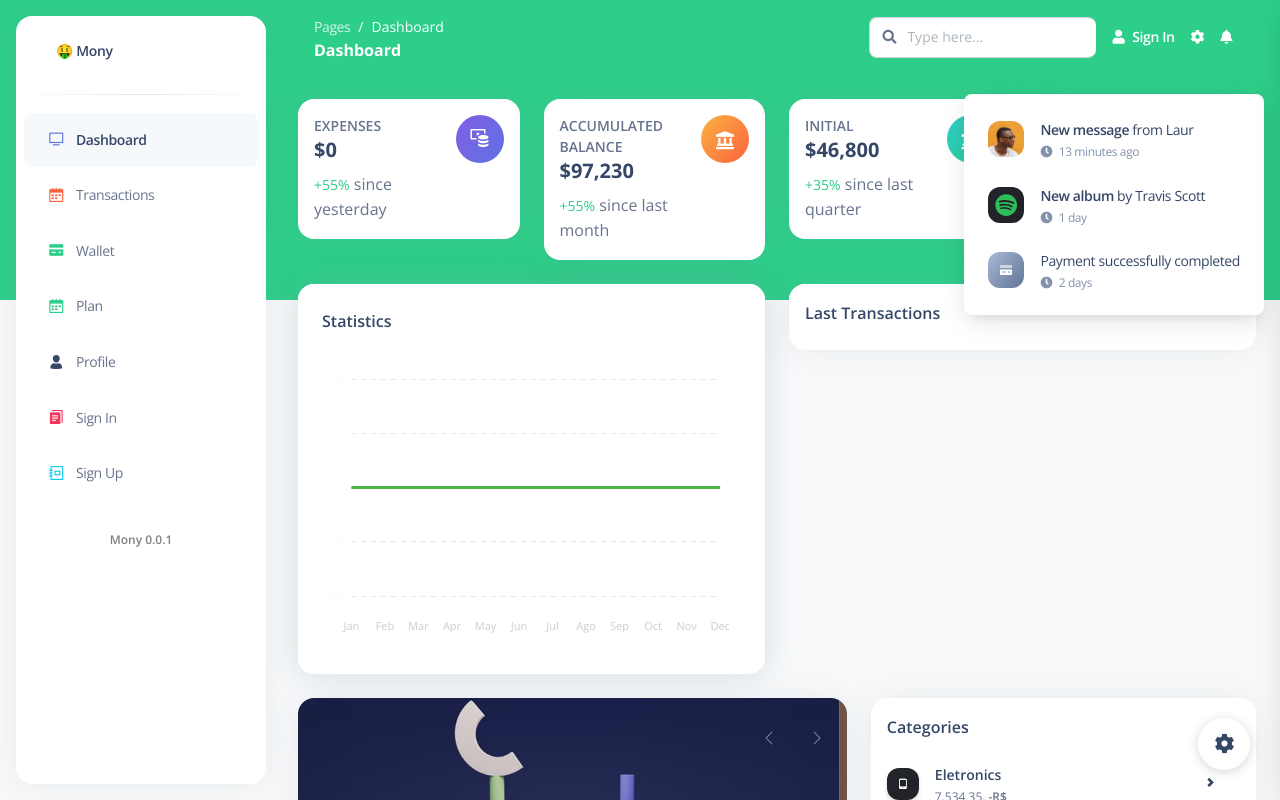
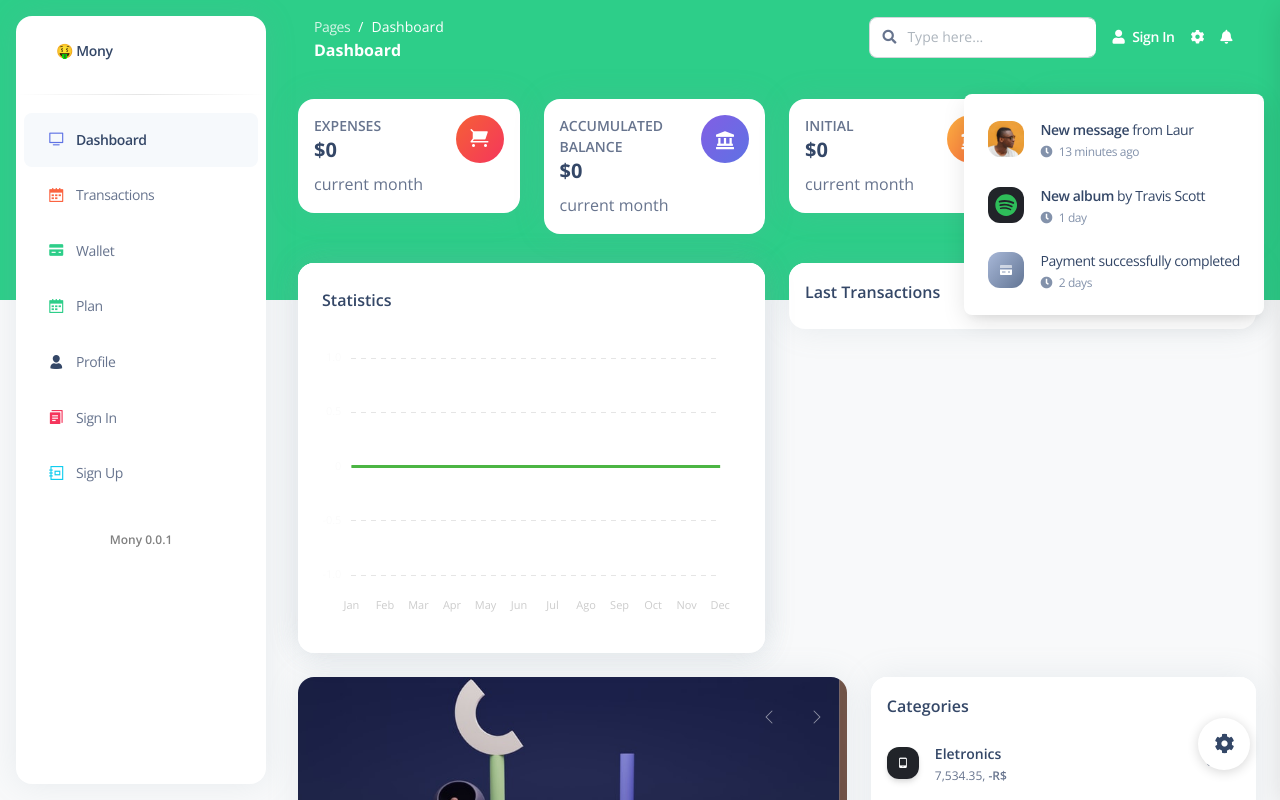
Before and after one commit to rodrigolimasd/vue-mony-site, a Vue app: page /dashboard-default in a window 1280 px wide. Shown: the top 800 px of the page. Built offline with nearby package versions, Linux system fonts and the light colour scheme.

Commit message:
feat: card accumulated balance and initial balance

```diff
--- a/src/views/Dashboard.vue
+++ b/src/views/Dashboard.vue
@@ -126,35 +126,35 @@ export default {
         money: {
           title: "Expenses",
           value: "$"+ this.expenseCurrentMonth(),
-          percentage: "+55%",
-          iconClass: "ni ni-money-coins",
-          detail: "since yesterday",
-          iconBackground: "bg-gradient-primary",
+          //percentage: "+55%",
+          iconClass: "ni ni-cart",
+          detail: "current month",
+          iconBackground: "bg-gradient-danger",
         },
         users: {
           title: "Accumulated Balance",
-          value: "$97,230",
-          percentage: "+55%",
+          value: "$"+ this.accumulatedBalanceUtilCurrentMonth(),
+          //percentage: "+55%",
           iconClass: "fas fa-landmark",
           //iconBackground: "bg-gradient-danger",
-          iconBackground: "bg-gradient-warning",
-          detail: "since last month",
+          iconBackground: "bg-gradient-primary",
+          detail: "current month",
         },
         clients: {
           title: "Initial",
-          value: "$46,800",
-          percentage: "+35%",
+          value: "$" + this.initialBalanceUtilCurrentMonth(),
+         // percentage: "+35%",
           iconClass: "fas fa-landmark",
           // percentageColor: "text-danger",
-          iconBackground: "bg-gradient-success",
-          detail: "since last quarter",
+          iconBackground: "bg-gradient-warning",
+          detail: "current month",
         },
         sales: {
           title: "Incomes",
           value: "$103,430",
           percentage: "+5%",
-          iconClass: "ni ni-cart",
-          iconBackground: "bg-gradient-danger",
+          iconClass: "ni ni-money-coins",
+          iconBackground: "bg-gradient-success",
           detail: "than last month",
         },
       },
@@ -167,14 +167,31 @@ export default {
   },
   methods: {
     expenseCurrentMonth(){
-      let expensesByMonth = this.$store.state.plan.schedules
-          .filter(a=> a.date.getMonth() === (new Date()).getMonth())
-          .map(a=> a.expense);
+      let expensesByMonth = this.getSchedulesByCurrentMonth()
+      .map(a=> a.expense);
       let total = 0
       if(expensesByMonth.length > 0 ) {
         total = expensesByMonth.reduce((a, b) => Number(a) + Number(b))
       }
       return total
+    },
+    accumulatedBalanceUtilCurrentMonth(){
+      let balancesByMonth = this.getSchedulesByCurrentMonth()
+            .map(a=> a.balanceValue);
+        return balancesByMonth.length > 0 ?
+            balancesByMonth[balancesByMonth.length - 1] : 0
+
+    },
+    initialBalanceUtilCurrentMonth(){
+      let balancesByMonth = this.getSchedulesByCurrentMonth()
+            .map(a=> a.balanceValue);
+        return balancesByMonth.length > 0 ?
+            balancesByMonth[0] : 0
+
+    },
+    getSchedulesByCurrentMonth(){
+      return this.$store.state.plan.schedules
+          .filter(a=> a.date.getMonth() === (new Date()).getMonth())
     }
   },
   components: {
```
